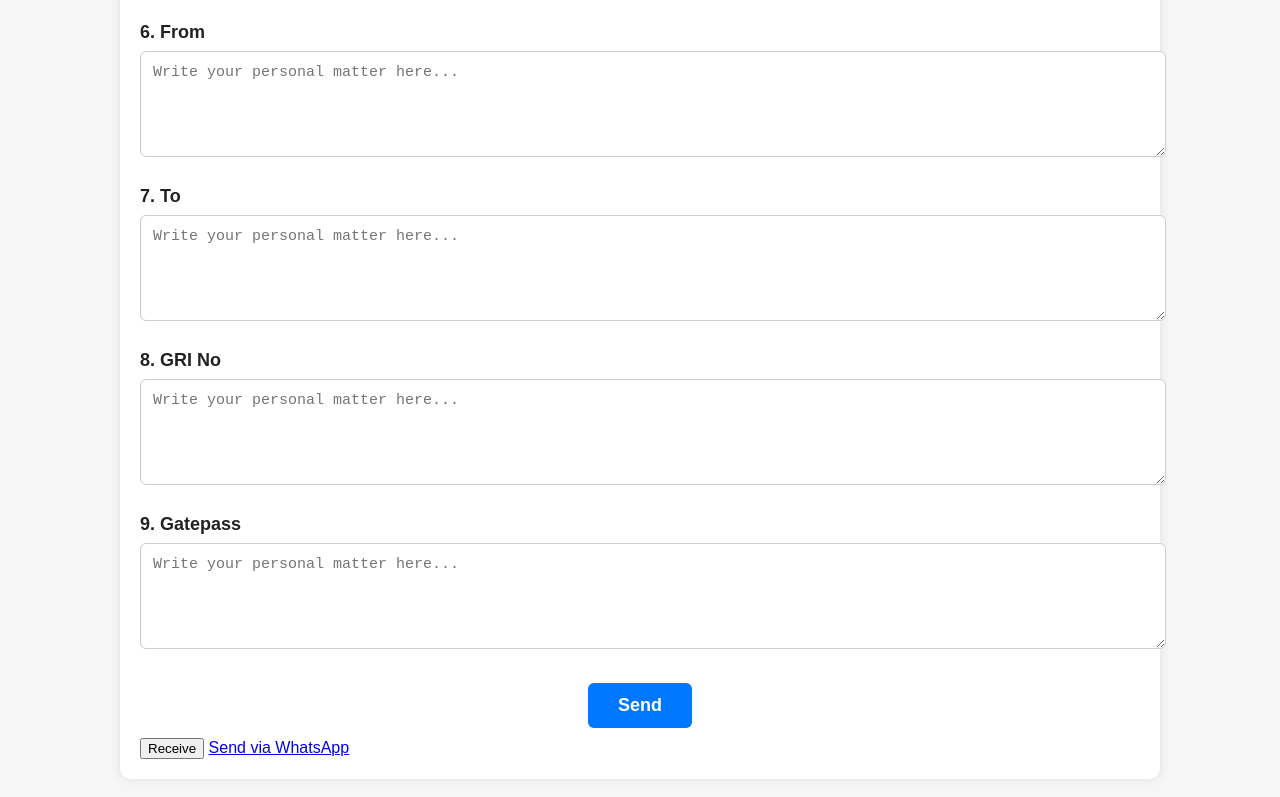
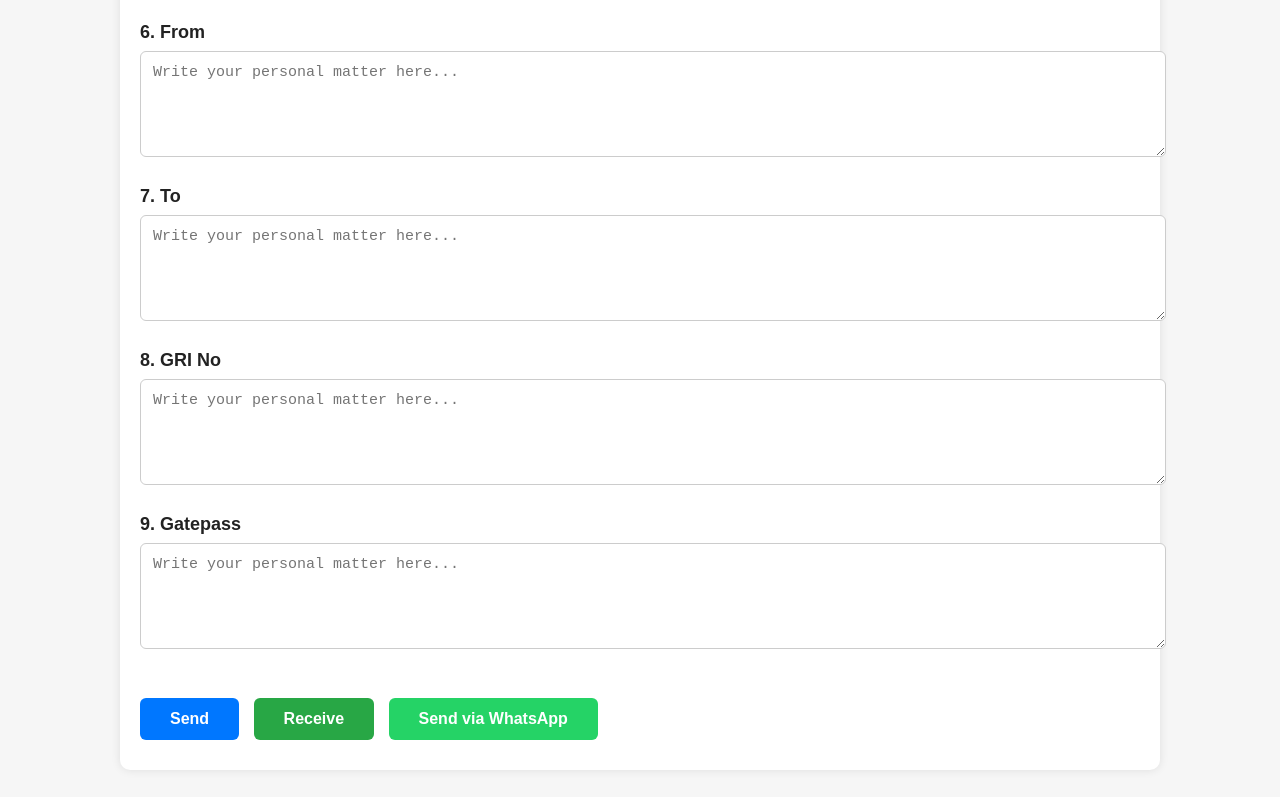
Before and after one commit to vindhyareddy031/aqua-culture, a plain HTML site: page service.html in a window 1280 px wide. Shown: the part 1026-1823 px from the top of the page. Drawn offline with Linux system fonts and the light colour scheme.

Commit message:
Update service.html

```diff
--- a/service.html
+++ b/service.html
@@ -101,23 +101,43 @@
         box-shadow: 0 0 5px rgba(0,119,255,0.3);
     }
 
-    /* SEND BUTTON */
-    .send-btn {
-        display: block;
-        margin: 30px auto 10px auto;
+    /* BUTTONS */
+    .send-btn, .receive-btn, .whatsapp-btn {
+        display: inline-block;
+        margin: 20px 10px 10px 0;
         padding: 12px 30px;
-        background: #0077ff;
-        color: white;
-        font-size: 18px;
+        font-size: 16px;
         font-weight: 600;
         border: none;
         border-radius: 6px;
         cursor: pointer;
         transition: 0.3s;
+        text-decoration: none;
+        color: white;
+    }
+
+    .send-btn {
+        background: #0077ff;
     }
 
     .send-btn:hover {
         background: #0056cc;
+    }
+
+    .receive-btn {
+        background: #28a745;
+    }
+
+    .receive-btn:hover {
+        background: #1e7e34;
+    }
+
+    .whatsapp-btn {
+        background: #25D366;
+    }
+
+    .whatsapp-btn:hover {
+        background: #128C7E;
     }
 
 </style>
@@ -133,7 +153,6 @@
     </div>
     <a href="contact.html" class="btn-contact">Contact</a>
 </div>
-
 
 <!-- SERVICES PAGE -->
 <div class="container">
@@ -184,10 +203,10 @@
         <textarea placeholder="Write your personal matter here..."></textarea>
     </div>
 
-    <!-- SEND BUTTON BELOW -->
+    <!-- BUTTONS -->
     <button class="send-btn">Send</button>
- <button class="receive-btn">Receive</button>
-<a href="https://wa.me/1234567890?text=Your+form+data+here" target="_blank">Send via WhatsApp</a>
+    <button class="receive-btn">Receive</button>
+    <a href="https://wa.me/1234567890?text=Your+form+data+here" target="_blank" class="whatsapp-btn">Send via WhatsApp</a>
 
 </div>
 
```
